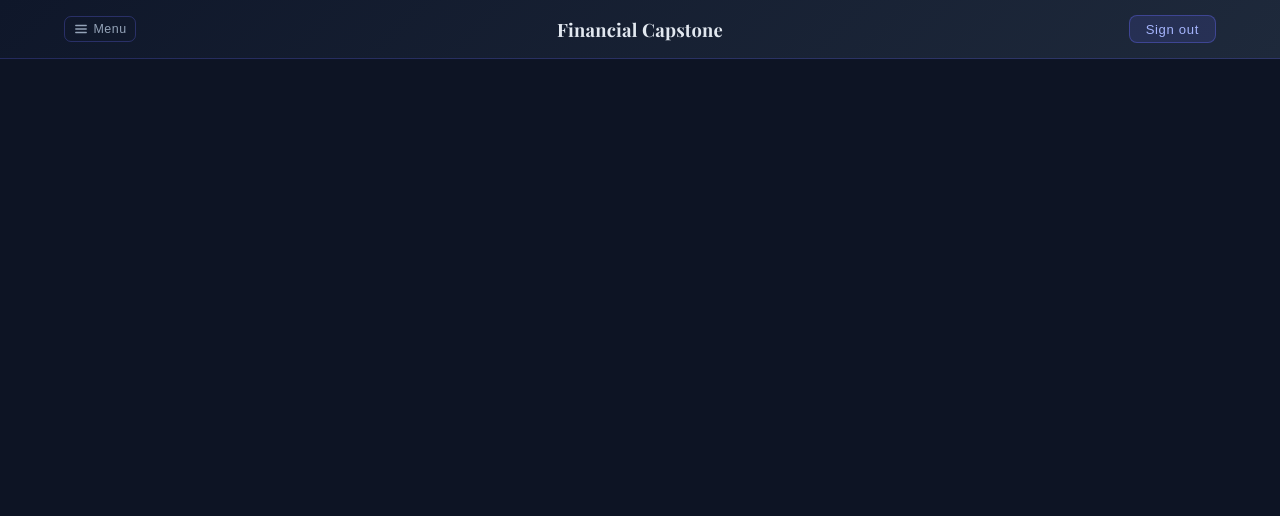
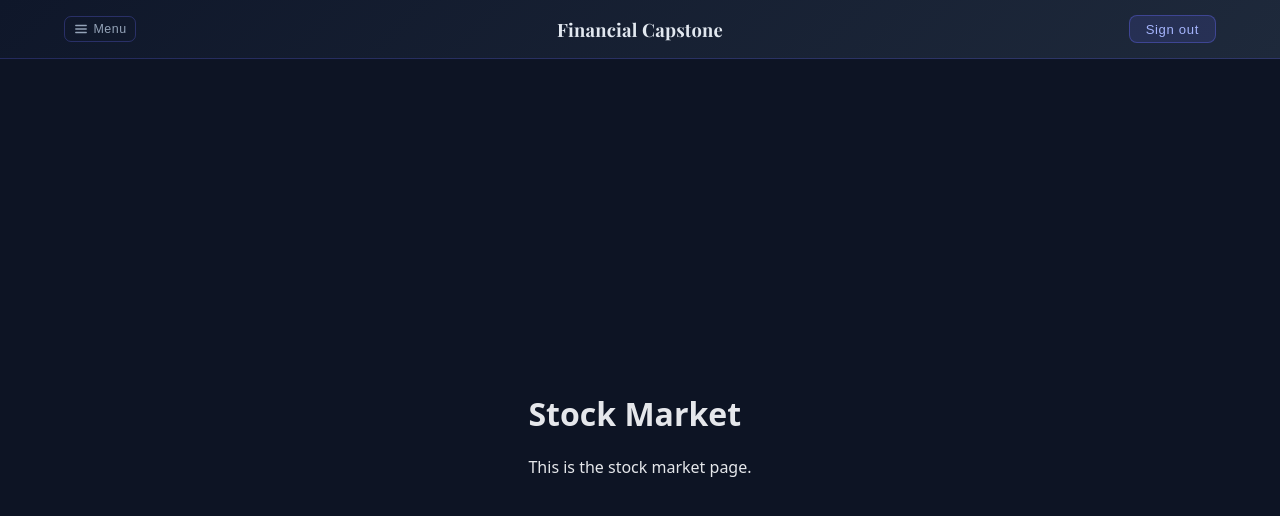
Before and after one commit to Drake-University-CS-Capstone/FinnApp, a React (Vite) app in the folder frontend/: page /stock-market in a window 1280 px wide. Shown: the top 516 px of the page. Built offline with nearby package versions, Linux system fonts and the light colour scheme; sample sign-in values are in the browser's storage.

Commit message:
Update pages

```diff
--- a/frontend/src/App.jsx
+++ b/frontend/src/App.jsx
@@ -3,6 +3,8 @@ import Home from "./pages/Home";
 import Login from "./pages/Login";
 import Signup from "./pages/Signup";
 import Other from "./pages/other";
+import Reports from "./pages/Reports";
+import StockMarket from "./pages/Stock_market";
 import Navbar from "./components/Navbar";
 import ProtectedRoute from "./components/ProtectedRoute";
 
@@ -31,7 +33,10 @@ function App() {
           <Route path="/login" element={<Login />} />
           <Route path="/signup" element={<Signup />} />
           <Route path="/home" element={<ProtectedRoute><Home /></ProtectedRoute>} />
+          <Route path="/stock-market" element={<ProtectedRoute><StockMarket /></ProtectedRoute>} />
+          <Route path="/reports" element={<ProtectedRoute><Reports /></ProtectedRoute>} />
           <Route path="/other" element={<ProtectedRoute><Other /></ProtectedRoute>} />
+          <Route path="*" element={<Navigate to="/login" replace />} />
         </Routes>
       </main>
     </Router>
--- a/frontend/src/components/Navbar.jsx
+++ b/frontend/src/components/Navbar.jsx
@@ -28,8 +28,9 @@ export default function Navbar() {
 
   const pages = [
     { label: "Home", to: "/home" },
+    { label: "Stock Market", to: "/stock-market" },
     { label: "Reports", to: "/reports" },
-    { label: "Settings", to: "/settings" },
+    /*{ label: "Settings", to: "/settings" },*/
     { label: "Other", to: "/other"}
   ];
 
--- a/frontend/src/pages/Reports.jsx
+++ b/frontend/src/pages/Reports.jsx
@@ -0,0 +1,10 @@
+function Reports() {
+  return (
+    <div style={{ padding: "2rem" }}>
+      <h1>Reports</h1>
+      <p>This is the reports page.</p>
+    </div>
+  );
+}
+
+export default Reports;
--- /dev/null
+++ b/frontend/src/pages/Stock_market.jsx
@@ -0,0 +1,10 @@
+function StockMarket() {
+  return (
+    <div style={{ padding: "2rem" }}>
+      <h1>Stock Market</h1>
+      <p>This is the stock market page.</p>
+    </div>
+  );
+}
+
+export default StockMarket;
```
